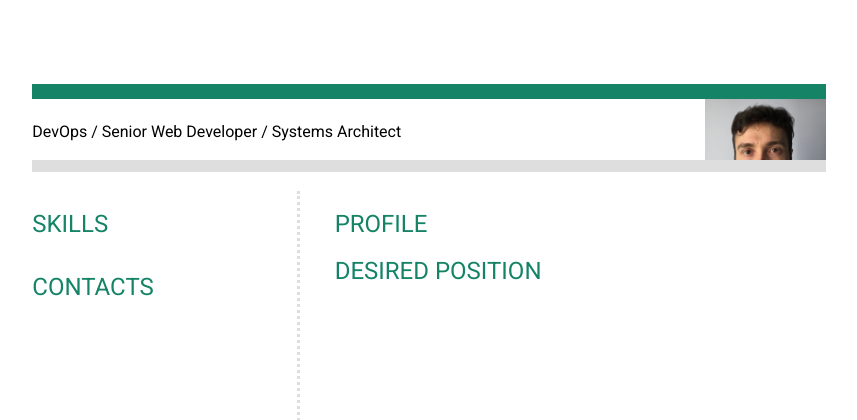
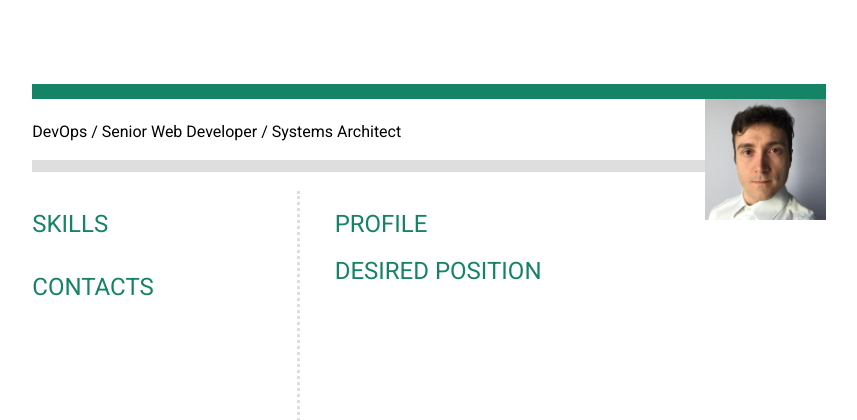
Before and after one commit to RobertoPrevato/Curriculum, a Python web app: template source/templates/index.html in a window 1280 px wide. Shown: the top 420 px of the page, without its empty margins (108-965 px from the left). Run offline with Jinja, Linux system fonts and the light colour scheme; the template is opened without the code that fills it, so the values that code supplies are empty.

Commit message:
resolves background image size problem :bomb:

```diff
--- a/source/templates/assets/styles.css
+++ b/source/templates/assets/styles.css
@@ -34,12 +34,22 @@ body{
     border-top: 15px solid #158466;
     border-bottom: 12px solid #dedede;
     margin-bottom: .5cm;
+    position: relative;
+    /*
+    PDF becomes very heavy when background images are used instead of img elements; curious...
 
     background-image: url('roberto-prevato.jpg');
     background-position-y: top;
     background-position-x: right;
     background-size: 121px;
     background-repeat: no-repeat;
+    */
+}
+
+#header img {
+    position: absolute;
+    right: 0;
+    top: 0;
 }
 
 .corollary {
--- a/source/templates/index.html
+++ b/source/templates/index.html
@@ -14,6 +14,7 @@
     <div id="header">
         <h1>{{name}}</h1>
         <p>DevOps / Senior Web Developer / Systems Architect</p>
+        <img src="./assets/roberto-prevato.jpg" width="121"/>
     </div>
 
     <div>
```
